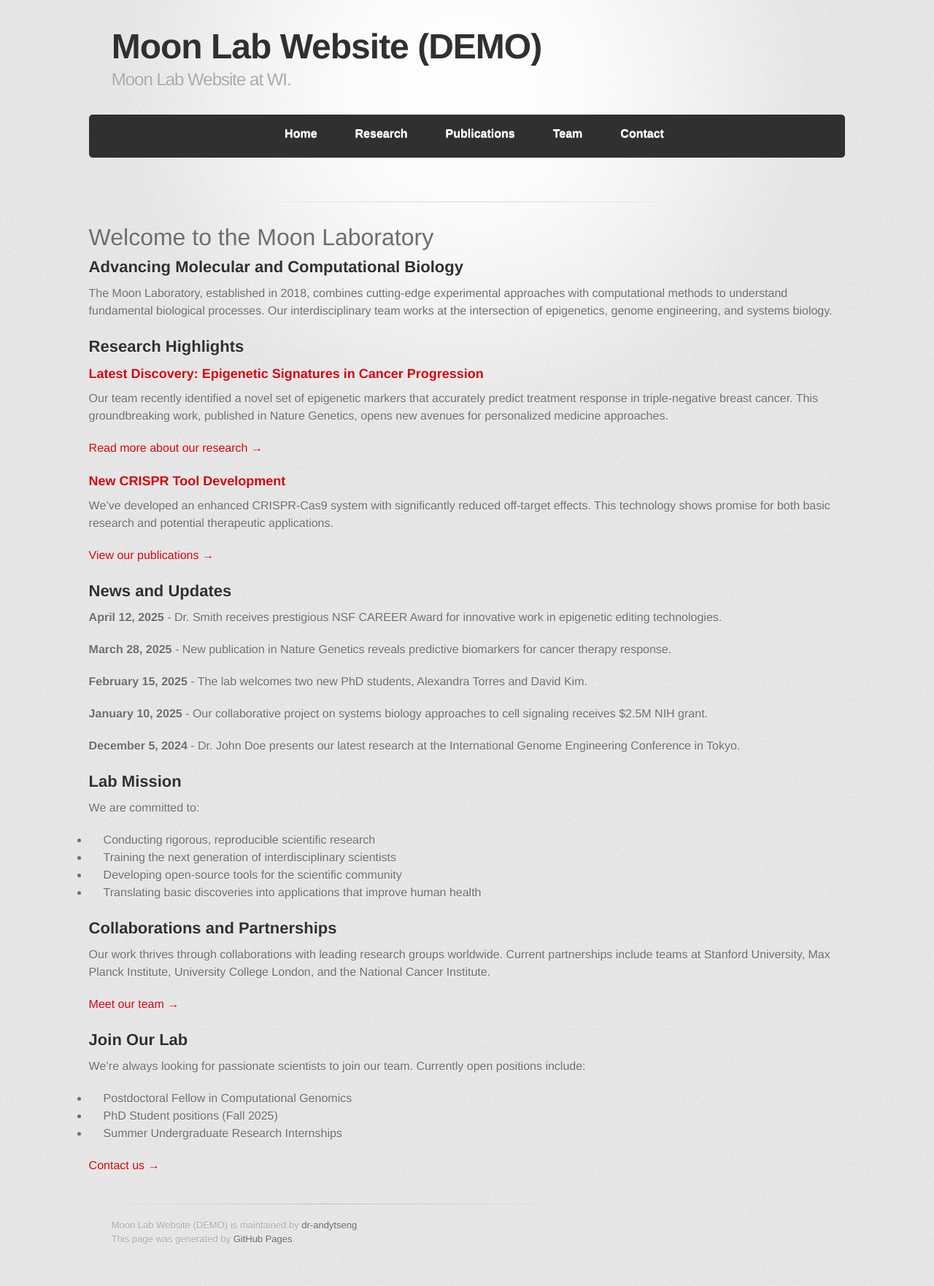
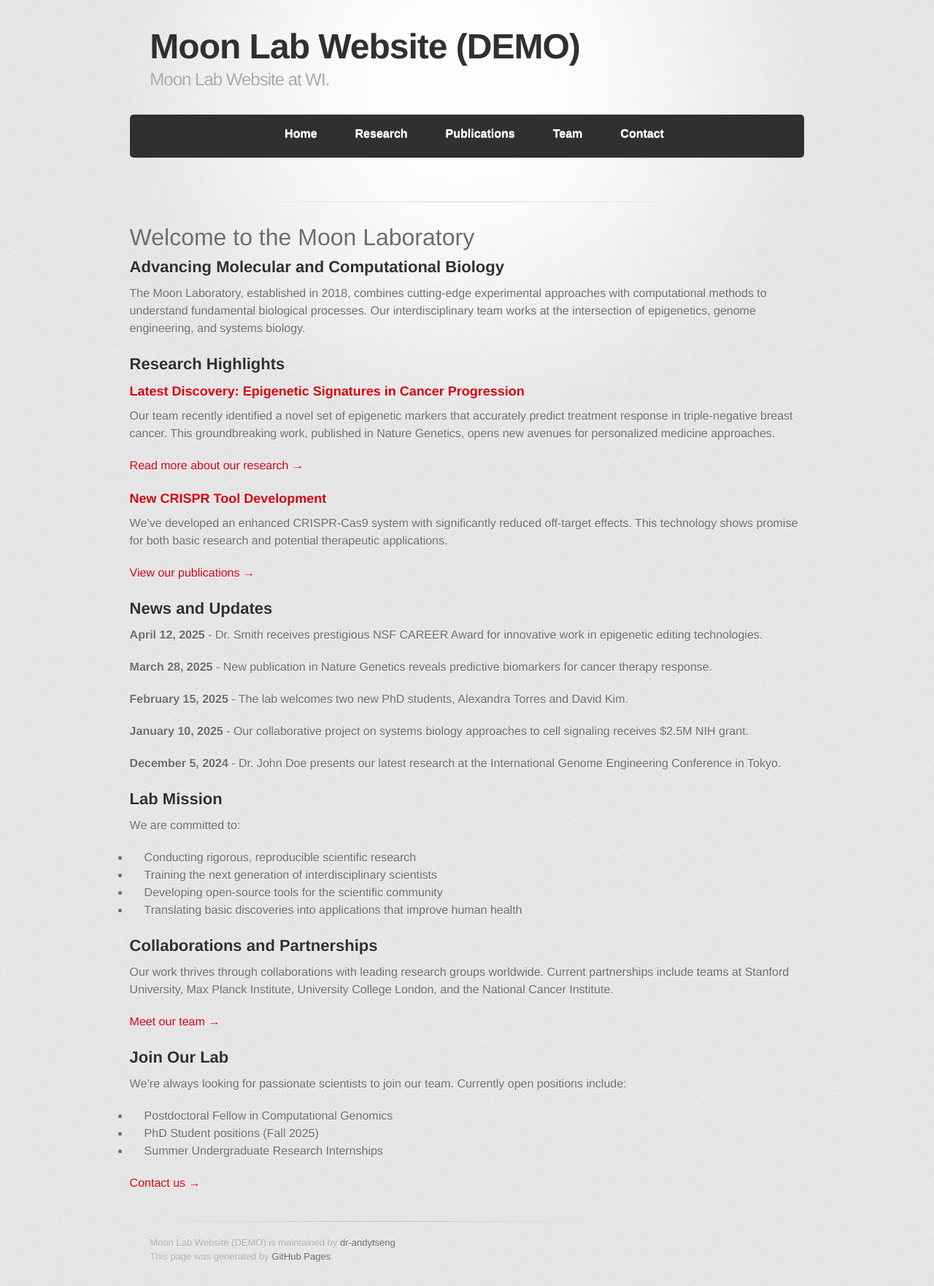
Before and after one commit to dr-andytseng/demolabwebsite, a Jekyll site: the page built from index.md, in a window 1280 px wide. Shown: the whole page at 73% size. Built offline with Jekyll 4.4.1, drawn with Linux system fonts in a browser that asks for light colours; some web fonts are replaced; before the commit the page ends 1738 px from its top, so only the background shows below that.

Commit message:
Update style.scss

```diff
--- a/assets/css/style.scss
+++ b/assets/css/style.scss
@@ -10,8 +10,8 @@ body {
 }
 
 #container, .inner, .content-wrapper, #content-wrapper {
-  max-width: 90% !important; /* Increased from 95% to 98% */
-  width: 90% !important;
+  max-width: 85% !important; /* Increased from 95% to 98% */
+  width: 85% !important;
   margin: 0 auto !important;
   padding-left: 3% !important;
   padding-right: 3% !important;
```
